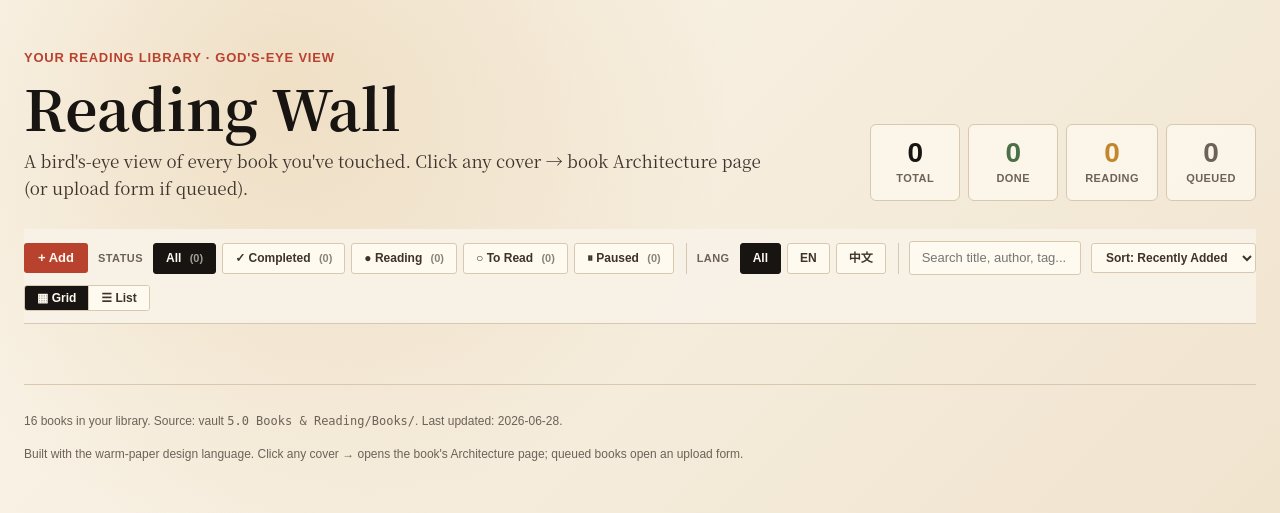
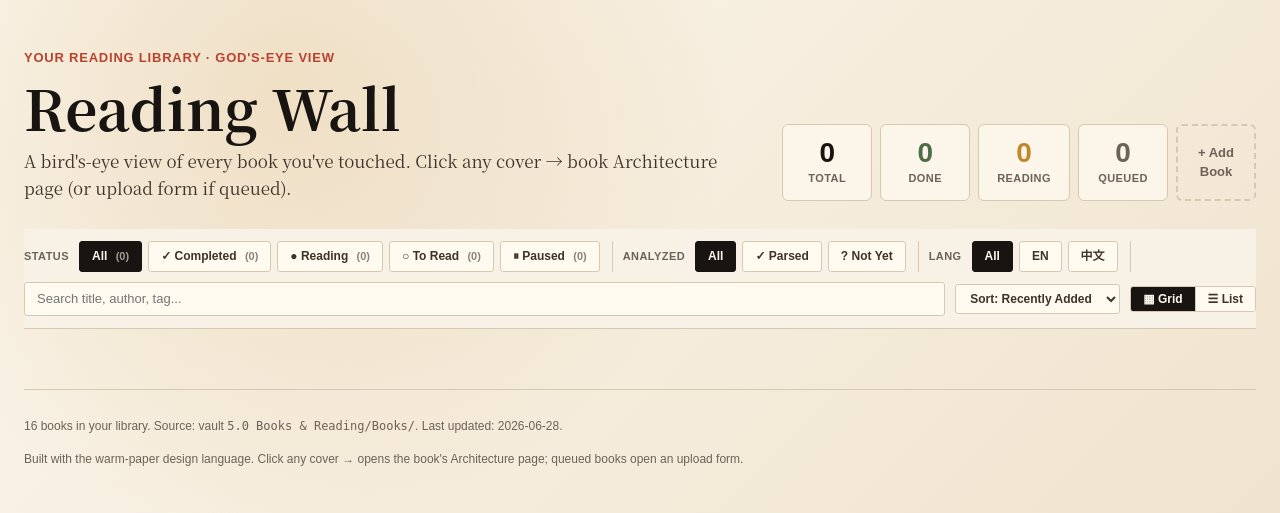
Before and after one commit to Ezri-Lin/Mnemosyne, a Flask app: page / in a window 1280 px wide. Shown: the top 513 px of the page. Run offline with Flask 3, Linux system fonts and the light colour scheme; data that the repository does not hold is empty.

Commit message:
feat(ux): add parse filter + sort parsed books to top + move upload to stats
- Parse filter: All / Parsed / Not Yet (above Lang filter)
- Parsed books always sorted to top (before other sort criteria)
- Upload button: dashed-border card next to stats (Total/Done/Reading/Queued)
- Looks like a stat card but clickable, with hover effect

```diff
--- a/static/templates/poster-wall.html
+++ b/static/templates/poster-wall.html
@@ -161,12 +161,14 @@ body.list-view .list-extras { display:flex; gap:10px; align-items:center; }
     <h1>Reading Wall</h1>
     <p class="subtitle">A bird's-eye view of every book you've touched. Click any cover → book Architecture page (or upload form if queued).</p>
   </div>
+  <div style="display:flex;gap:8px;align-items:stretch;">
   <div class="stats" id="stats"></div>
+  <button class="upload-btn" id="uploadBtn" style="align-self:stretch;display:flex;align-items:center;justify-content:center;border:2px dashed var(--line);background:transparent;color:var(--muted);font:700 13px/1.4 var(--font-display);cursor:pointer;padding:14px 18px;border-radius:6px;min-width:80px;transition:all .15s;" onmouseenter="this.style.borderColor='var(--gold)';this.style.color='var(--ink)'" onmouseleave="this.style.borderColor='var(--line)';this.style.color='var(--muted)'">+ Add<br>Book</button>
+</div>
 </section>
 
 <!-- FILTER BAR -->
 <div class="filter-bar">
-  <button class="upload-btn" id="uploadBtn">+ Add</button>
   <div class="filter-group">
     <span class="filter-label">Status</span>
     <button class="filter-btn active" data-filter="all">All <span class="count" id="cnt-all"></span></button>
@@ -174,6 +176,12 @@ body.list-view .list-extras { display:flex; gap:10px; align-items:center; }
     <button class="filter-btn" data-filter="reading">● Reading <span class="count" id="cnt-reading"></span></button>
     <button class="filter-btn" data-filter="to-read">○ To Read <span class="count" id="cnt-to-read"></span></button>
     <button class="filter-btn" data-filter="paused">⏸ Paused <span class="count" id="cnt-paused"></span></button>
+  </div>
+  <div class="filter-group">
+    <span class="filter-label">Analyzed</span>
+    <button class="filter-btn active" data-parse="all">All</button>
+    <button class="filter-btn" data-parse="parsed">✓ Parsed</button>
+    <button class="filter-btn" data-parse="not-parsed">? Not Yet</button>
   </div>
   <div class="filter-group">
     <span class="filter-label">Lang</span>
@@ -344,6 +352,7 @@ function renderCards() {
       'data-rating="' + (b.rating || 0) + '" ' +
       'data-year="' + b.year + '" ' +
       'data-added="' + (b.added_at || "") + '" ' +
+      'data-parse="' + (b.parse_status || 'not-parsed') + '" ' +
       'data-search="' + esc((b.title + " " + b.author + " " + (b.tags||[]).join(" ")).toLowerCase()) + '" ' +
       'href="' + href + '">' +
       '<div class="poster-cover">' +
@@ -373,10 +382,18 @@ function renderCards() {
 // ====== Sort + filter ======
 var activeStatus = "all";
 var activeLang = "all";
+var activeParse = "all";
 var sortKey = "recent";
 
 function sortBooks(arr) {
   var sorted = arr.slice();
+  // Always sort parsed to the top first
+  sorted.sort(function(a, b) {
+    var pa = a.parse_status === "parsed" ? 0 : 1;
+    var pb = b.parse_status === "parsed" ? 0 : 1;
+    return pa - pb;
+  });
+  // Then apply user-selected sort within each group
   switch (sortKey) {
     case "title":      sorted.sort(function(a, b) { return a.title.localeCompare(b.title); }); break;
     case "author":     sorted.sort(function(a, b) { return a.author.localeCompare(b.author); }); break;
@@ -397,8 +414,9 @@ function applyFilters() {
   cards.forEach(function(card) {
     var matchStatus = activeStatus === "all" || card.dataset.status === activeStatus;
     var matchLang = activeLang === "all" || card.dataset.lang === activeLang;
+    var matchParse = activeParse === "all" || card.dataset.parse === activeParse;
     var matchSearch = !q || card.dataset.search.indexOf(q) >= 0;
-    var v = matchStatus && matchLang && matchSearch;
+    var v = matchStatus && matchLang && matchParse && matchSearch;
     card.classList.toggle("hidden", !v);
     if (v) visible++;
   });
@@ -437,6 +455,14 @@ document.querySelectorAll(".filter-btn[data-lang]").forEach(function(btn) {
     document.querySelectorAll(".filter-btn[data-lang]").forEach(function(x) { x.classList.remove("active"); });
     btn.classList.add("active");
     activeLang = btn.dataset.lang;
+    applyFilters();
+  };
+});
+document.querySelectorAll(".filter-btn[data-parse]").forEach(function(btn) {
+  btn.onclick = function() {
+    document.querySelectorAll(".filter-btn[data-parse]").forEach(function(x) { x.classList.remove("active"); });
+    btn.classList.add("active");
+    activeParse = btn.dataset.parse;
     applyFilters();
   };
 });
```
